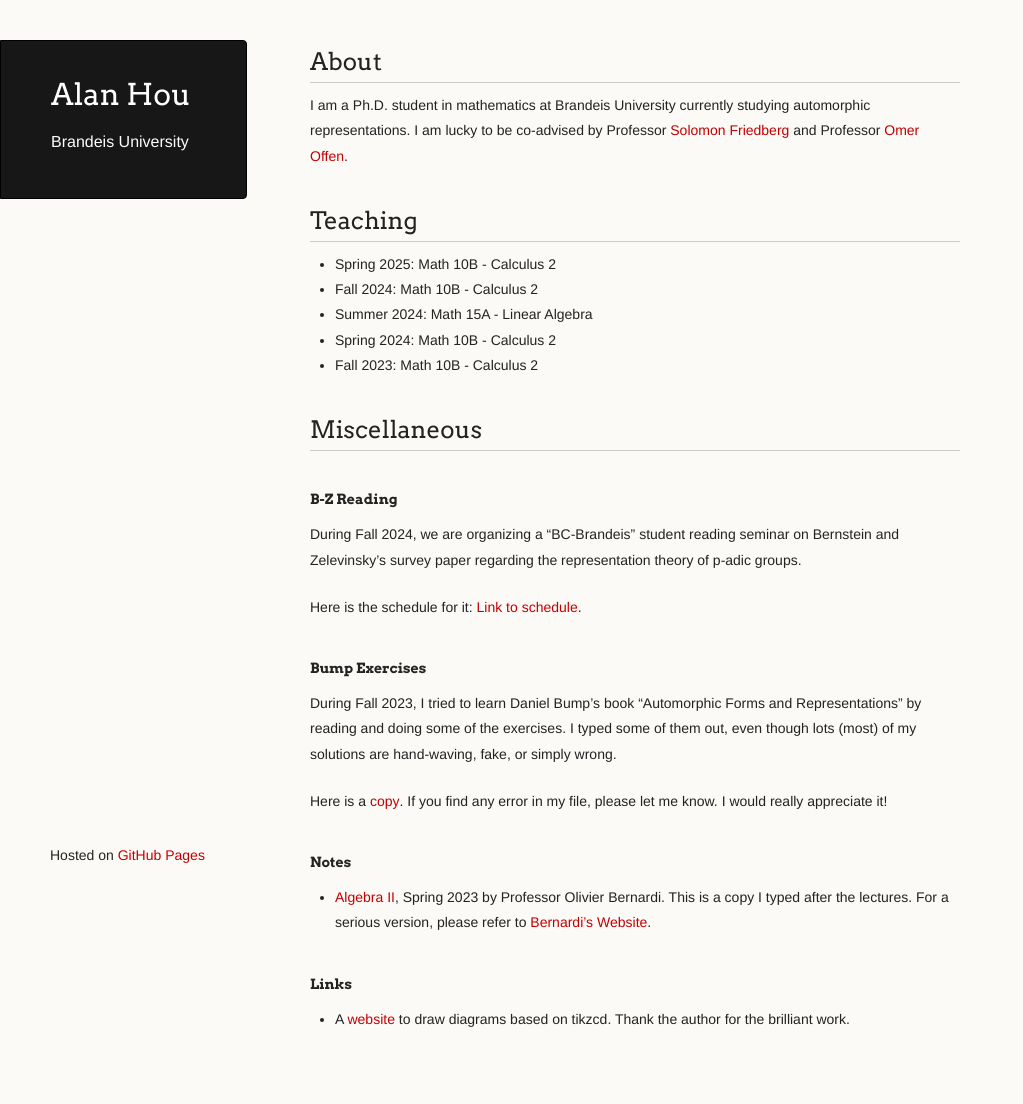
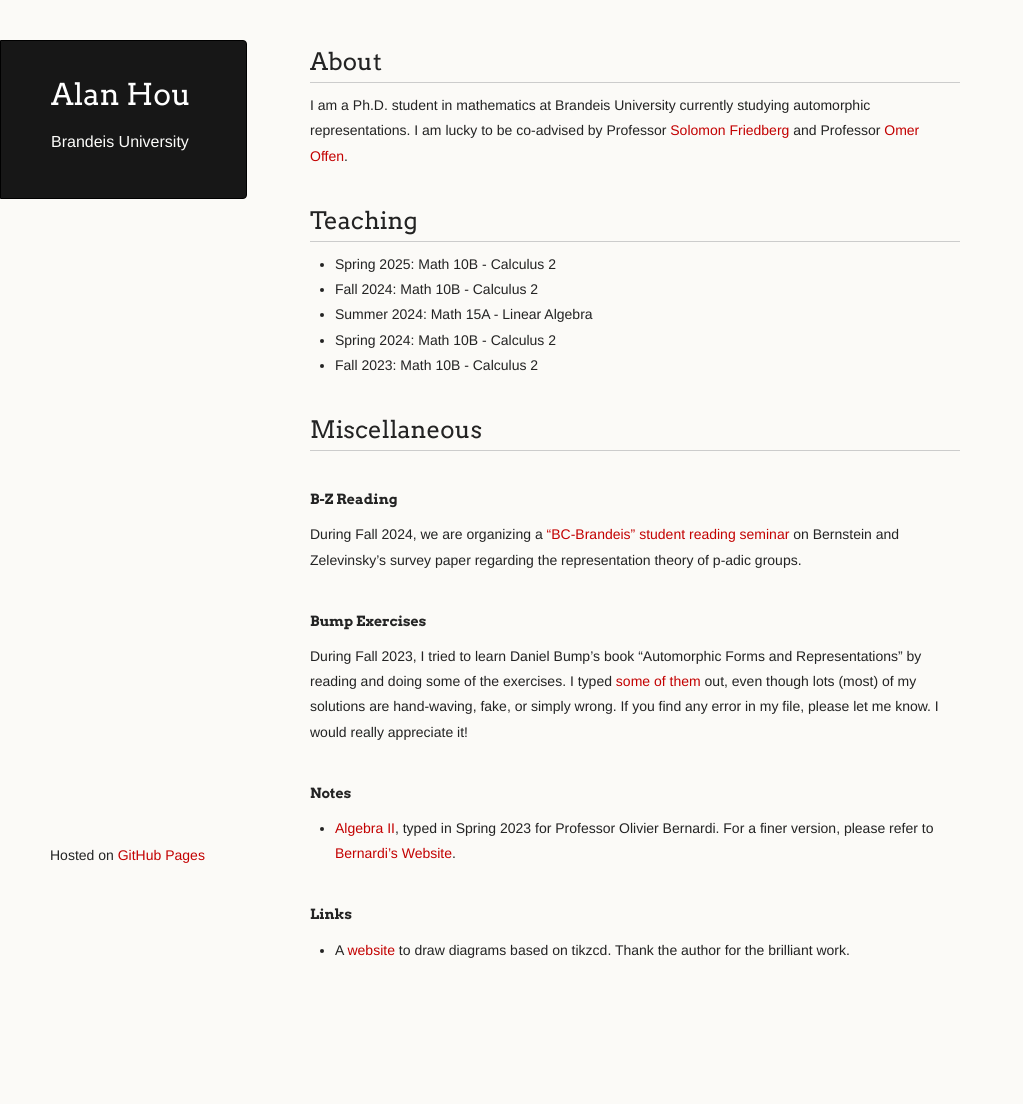
Before and after one commit to axhou/axhou.github.io, a Jekyll site: the page built from index.md, in a window 1280 px wide. Shown: the whole page, without its empty margins (0-1023 px from the left). Built offline with Jekyll 4.4.1, drawn with Linux system fonts in a browser that asks for light colours; our own code applies the rules of GitHub Pages for plain Markdown files; after the commit the page ends 1035 px from its top, so only the background shows below that.

Commit message:
Update index.md

```diff
--- a/index.md
+++ b/index.md
@@ -18,17 +18,13 @@ I am a Ph.D. student in mathematics at Brandeis University currently studying au
 ## Miscellaneous
 
 #### B-Z Reading
-During Fall 2024, we are organizing a "BC-Brandeis" student reading seminar on Bernstein and Zelevinsky's survey paper regarding the representation theory of p-adic groups.
-
-Here is the schedule for it: [Link to schedule](./bzf2024.html).
+During Fall 2024, we are organizing a ["BC-Brandeis" student reading seminar](./bzf2024.html) on Bernstein and Zelevinsky's survey paper regarding the representation theory of p-adic groups.
 
 #### Bump Exercises
-During Fall 2023, I tried to learn Daniel Bump's book "Automorphic Forms and Representations" by reading and doing some of the exercises. I typed some of them out, even though lots (most) of my solutions are hand-waving, fake, or simply wrong.
-
-Here is a [copy](./docs/Exercise.pdf). If you find any error in my file, please let me know. I would really appreciate it!
+During Fall 2023, I tried to learn Daniel Bump's book "Automorphic Forms and Representations" by reading and doing some of the exercises. I typed [some of them](./docs/Exercise.pdf) out, even though lots (most) of my solutions are hand-waving, fake, or simply wrong. If you find any error in my file, please let me know. I would really appreciate it!
 
 #### Notes
-- [Algebra II](./docs/Algebra2notes.pdf), Spring 2023 by Professor Olivier Bernardi. This is a copy I typed after the lectures. For a serious version, please refer to [Bernardi's Website](https://sites.google.com/brandeis.edu/bernardi/teaching).
+- [Algebra II](./docs/Algebra2notes.pdf), typed in Spring 2023 for Professor Olivier Bernardi. For a finer version, please refer to [Bernardi's Website](https://sites.google.com/brandeis.edu/bernardi/teaching).
 
 #### Links
 - A [website](https://tikzcd.yichuanshen.de/) to draw diagrams based on tikzcd. Thank the author for the brilliant work.
```
